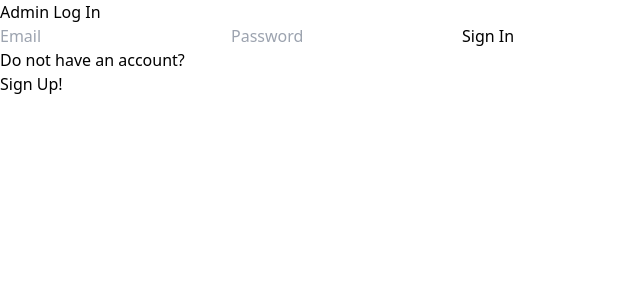
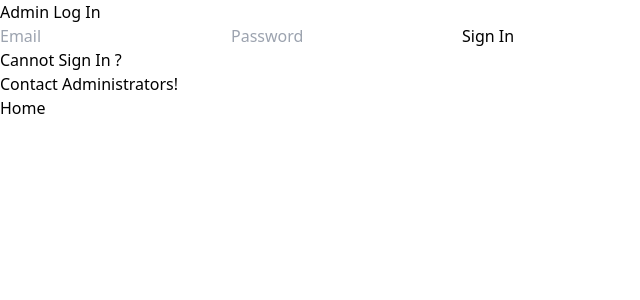
Before and after one commit to IT21319792/ITPM, a React (Vite) app in the folder FrontEnd/: page /adminlogin in a window 1280 px wide. Shown: the top 300 px of the page, without its empty margins (0-640 px from the left). Built offline with nearby package versions, Linux system fonts and the light colour scheme.

Commit message:
sign in and signup functionality

```diff
--- a/FrontEnd/src/components/AdminLogIn.jsx
+++ b/FrontEnd/src/components/AdminLogIn.jsx
@@ -21,7 +21,6 @@ function AdminLogin() {
       console.log('User logged in  successfully')//alert('User created successfully')
     })
     .catch((err)=>{
-    console.log('Form data:', formData)
     console.log('Error:', err)//alert('User creation failed')
     alert(err.response.data.message)
     })
@@ -71,13 +70,19 @@ function AdminLogin() {
                 </div>
 
                 <div className="text-grey-dark mt-6 flex gap-2">
-                    <p>Do not have an account? </p>
-                    <Link to="/create" >
+                    <p>Cannot Sign In ? </p>
+
                     <span className="no-underline border-b border-blue text-blue-700" href="../login/">
-                       Sign Up!
+                       Contact Administrators!
+                    </span>
+                </div>
+
+                <div className="text-grey-dark mt-6 flex gap-2">
+                    <Link to='/'>
+                    <span className="no-underline border-b border-blue text-blue-700" href="../login/">
+                       Home
                     </span>
                     </Link>
-
                 </div>
             </div>
         </div>
--- a/FrontEnd/src/components/StudentLogIn.jsx
+++ b/FrontEnd/src/components/StudentLogIn.jsx
@@ -1,11 +1,11 @@
 
 import React, { useState } from 'react'
-import { Link } from 'react-router-dom'
+import { Link, useNavigate } from 'react-router-dom'
 import axios from 'axios'
 
 function StudentLogin() {
   const [formData, setFormData] = useState({ firstName: '', lastName: '', email: '', contactNo: '', password: '', confirm_password: '' })
-
+  const navigate = useNavigate()
   const handleChange = (e) => {
     setFormData({
       ...formData,
@@ -19,9 +19,9 @@ function StudentLogin() {
     .then(()=>{
       alert('User logged in successfully')
       console.log('User logged in  successfully')//alert('User created successfully')
+      navigate ('/studentDash')
     })
     .catch((err)=>{
-    console.log('Form data:', formData)
     console.log('Error:', err)//alert('User creation failed')
     alert(err.response.data.message)
     })
@@ -72,10 +72,10 @@ function StudentLogin() {
 
                 <div className="text-grey-dark mt-6 flex gap-2">
                     <p>Do not have an account? </p>
-                    <Link to="/create" >
-                    <span className="no-underline border-b border-blue text-blue-700" href="../login/">
+                    <Link to="../studentsignup" >
+                    <h1 className="no-underline border-b border-blue text-blue-700" >
                        Sign Up!
-                    </span>
+                    </h1>
                     </Link>
 
                 </div>
--- a/FrontEnd/src/components/StudentSignUp.jsx
+++ b/FrontEnd/src/components/StudentSignUp.jsx
@@ -1,11 +1,11 @@
 
 import React, { useState } from 'react'
-import { Link } from 'react-router-dom'
+import { Link,useNavigate } from 'react-router-dom'
 import axios from 'axios'
 
 function StudentSignUp() {
   const [formData, setFormData] = useState({ firstName: '', lastName: '', email: '', contactNo: '', password: '', confirm_password: '' })
-
+  const navigate = useNavigate()
   const handleChange = (e) => {
     setFormData({
       ...formData,
@@ -19,6 +19,7 @@ function StudentSignUp() {
     .then(()=>{
       alert('User created successfully')
       console.log('User created successfully')//alert('User created successfully')
+      navigate ('/studentlogin')
     })
     .catch((err)=>{
     console.log('Form data:', formData)
@@ -130,7 +131,7 @@ function StudentSignUp() {
 
                 <div className="text-grey-dark mt-6 flex gap-2">
                     <p>Already have an account? </p>
-                    <Link to="login" >
+                    <Link to="../studentlogin" >
                     <span className="no-underline border-b border-blue text-blue-700" href="../login/">
                         Log in
                     </span>
```
Also changed, not shown: 2 other files (tests, documents, lock files or other folders).
